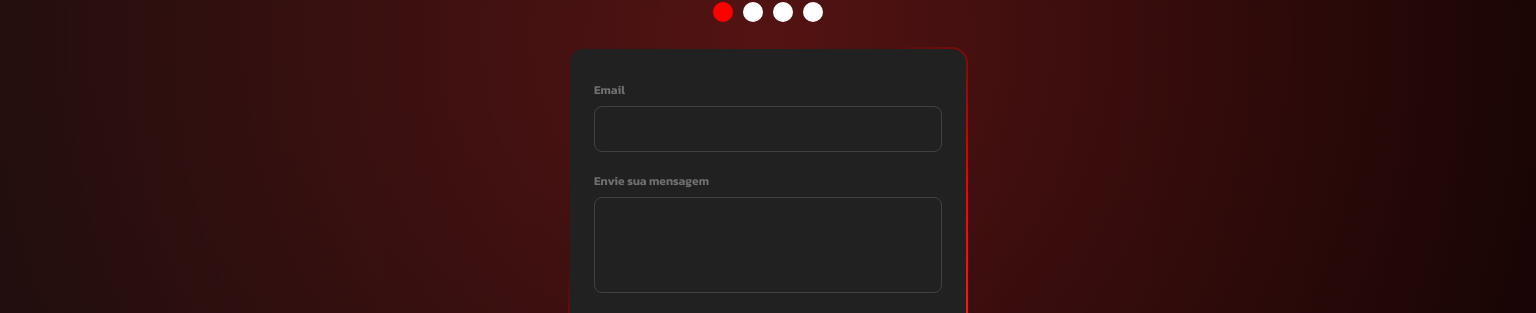
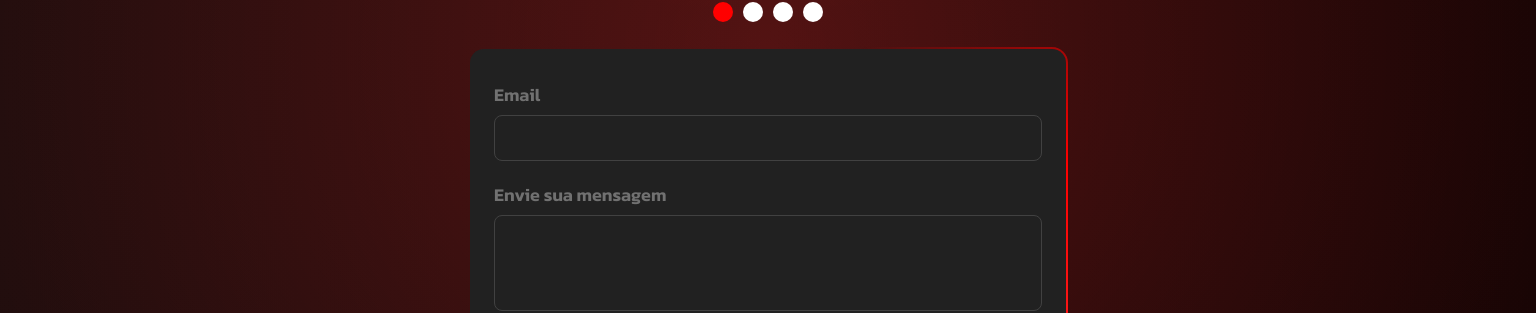
Before and after one commit to Daniel-Possamai/myLandPagePrincipal, a React (Create React App) app: page / in a window 1536 px wide. Shown: the part 2153-2466 px from the top of the page. Built offline with nearby package versions, Linux system fonts and the light colour scheme; a web font is replaced by a local one.

Commit message:
atualizado responsivo do formulario de contato

```diff
--- a/src/components/formulario/formulario.scss
+++ b/src/components/formulario/formulario.scss
@@ -112,19 +112,16 @@
 
 @media (min-width: 1440px){
   //falta configurar para tela grande
-  form-container {
-    width: 400px;
-    background: linear-gradient(#212121, #212121) padding-box,
-                linear-gradient(145deg, transparent 35%,#ff0000, #f82626) border-box;
-    border: 2px solid transparent;
-    padding: 32px 24px;
-    font-size: 14px;
-    font-family: inherit;
-    color: white;
-    display: flex;
-    flex-direction: column;
-    gap: 20px;
-    box-sizing: border-box;
-    border-radius: 16px;
+  .form-container {
+    width: 600px;
+
+  }
+
+  .form-container .form-group label {
+    display: block;
+    margin-bottom: 5px;
+    color: #717171;
+    font-weight: 600;
+    font-size: 18px;
   }
 }
```
